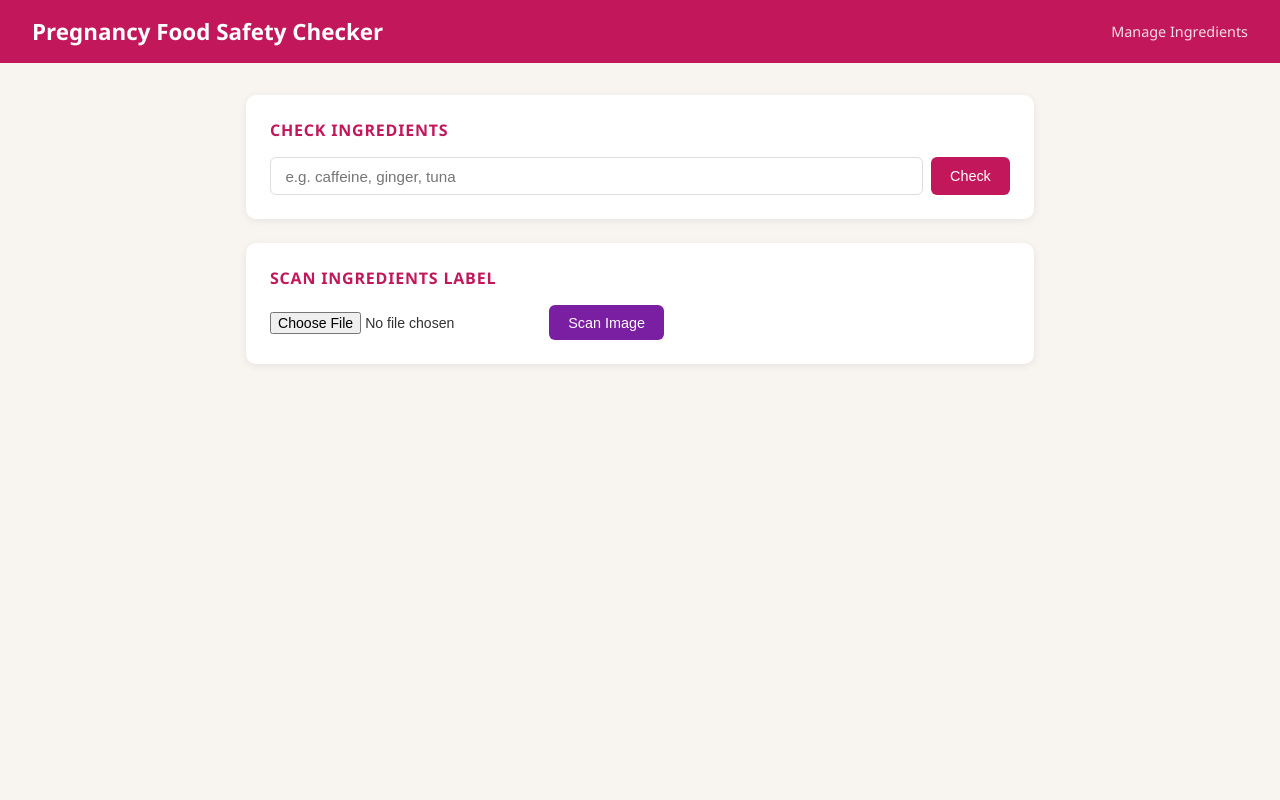
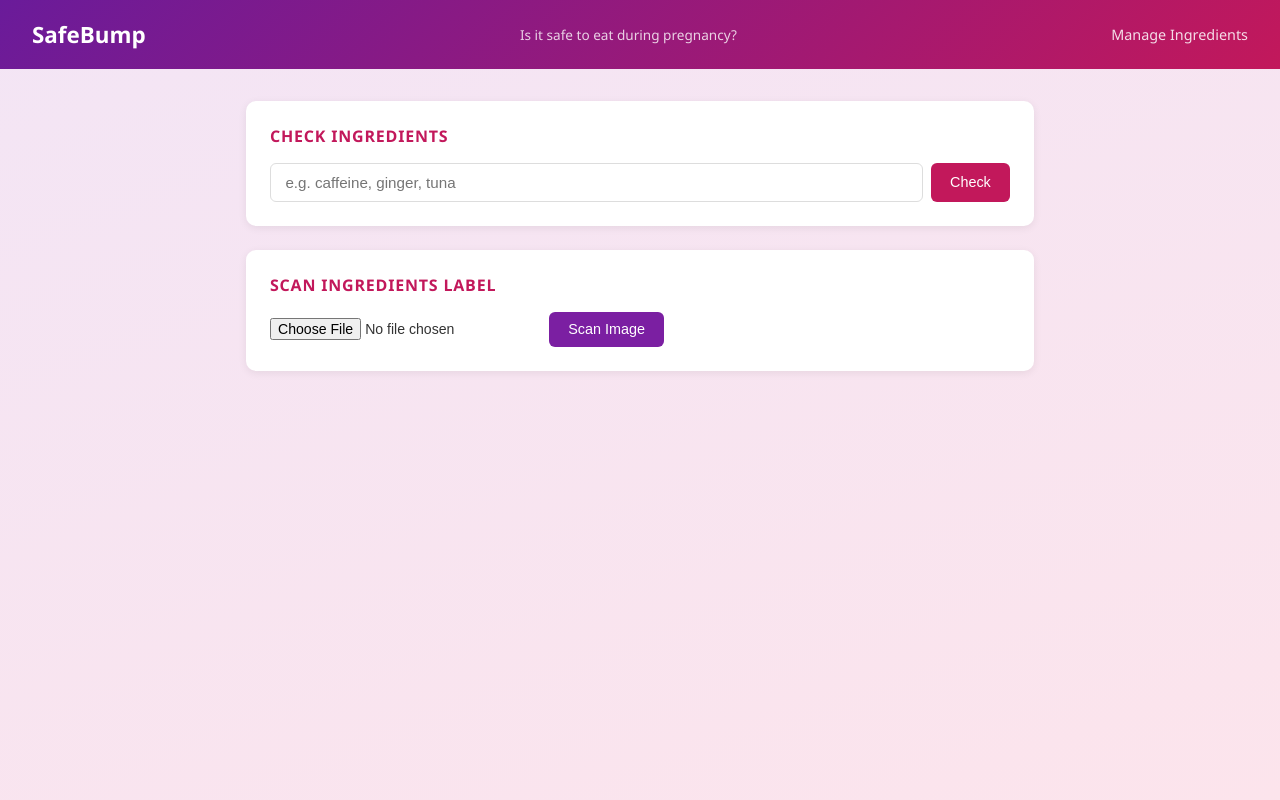
Before and after one commit to alongor2711/appregnant, a Flask app: page / in a window 1280 px wide. Run offline with Flask 3, Linux system fonts and the light colour scheme.

Commit message:
Rebrand to SafeBump, update colors

```diff
--- a/static/style.css
+++ b/static/style.css
@@ -2,15 +2,15 @@
 
 body {
     font-family: 'Segoe UI', sans-serif;
-    background: #f8f4f0;
+    background: linear-gradient(160deg, #f3e5f5 0%, #fce4ec 100%);
     color: #333;
     min-height: 100vh;
 }
 
 header {
-    background: #c2185b;
+    background: linear-gradient(135deg, #6a1b9a, #c2185b);
     color: white;
-    padding: 1rem 2rem;
+    padding: 1.2rem 2rem;
     display: flex;
     align-items: center;
     justify-content: space-between;
--- a/templates/index.html
+++ b/templates/index.html
@@ -3,13 +3,14 @@
 <head>
     <meta charset="UTF-8">
     <meta name="viewport" content="width=device-width, initial-scale=1.0">
-    <title>Pregnancy Food Safety Checker</title>
+    <title>SafeBump - Pregnancy Food Checker</title>
     <link rel="stylesheet" href="{{ url_for('static', filename='style.css') }}">
 </head>
 <body>
 
 <header>
-    <h1>Pregnancy Food Safety Checker</h1>
+    <h1>SafeBump</h1>
+    <span style="font-size:0.85rem; opacity:0.8;">Is it safe to eat during pregnancy?</span>
     <a href="/settings">Manage Ingredients</a>
 </header>
 
```
